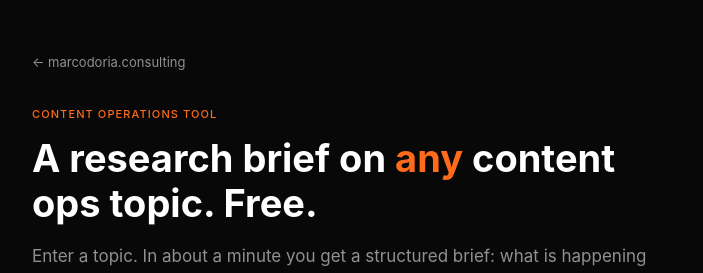
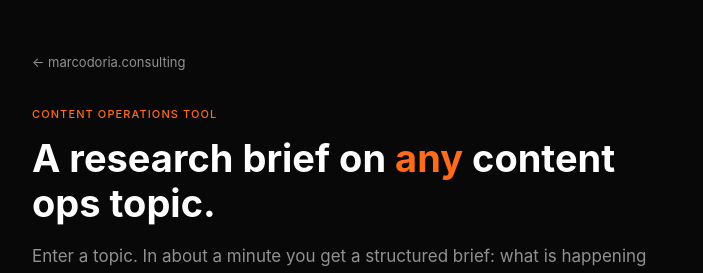
Before and after one commit to marcostefanodoria81/marcostefanodoria81.github.io, a plain HTML site: page research-brief.html in a window 1280 px wide. Shown: the top 273 px of the page, without its empty margins (288-991 px from the left). Drawn offline with Linux system fonts and the light colour scheme.

Commit message:
fix: remove "Free." from hero headline
Tool is a lead magnet, not a freemium product. Declaring the price
creates a consumer frame that undercuts the consulting positioning.

Co-Authored-By: Claude Sonnet 4.6 <noreply@anthropic.com>

```diff
--- a/research-brief.html
+++ b/research-brief.html
@@ -510,7 +510,7 @@
 
   <header class="page-header">
     <div class="eyebrow">Content Operations Tool</div>
-    <h1>A research brief on <em>any</em> content ops topic. Free.</h1>
+    <h1>A research brief on <em>any</em> content ops topic.</h1>
     <p class="lede">Enter a topic. In about a minute you get a structured brief: what is happening now, what is missing from existing content, and a ready skeleton to build from.</p>
   </header>
 
```
